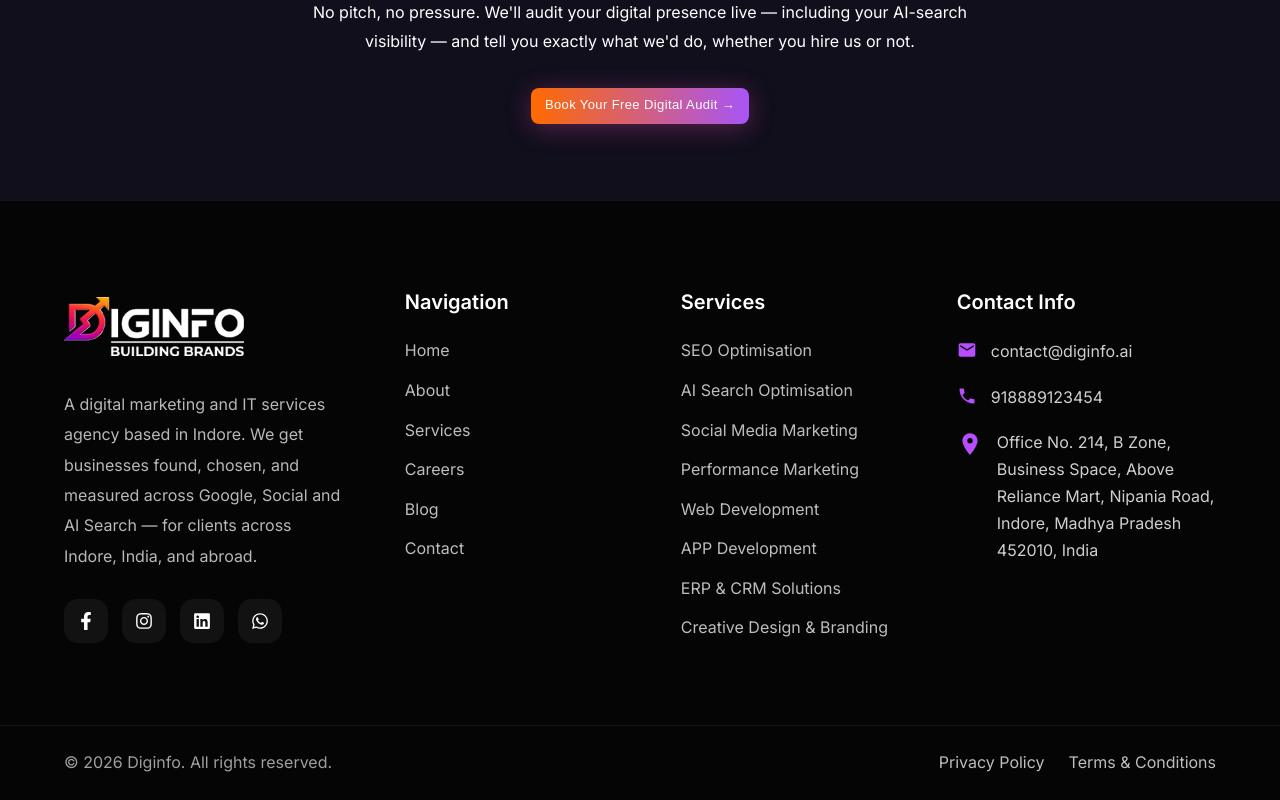
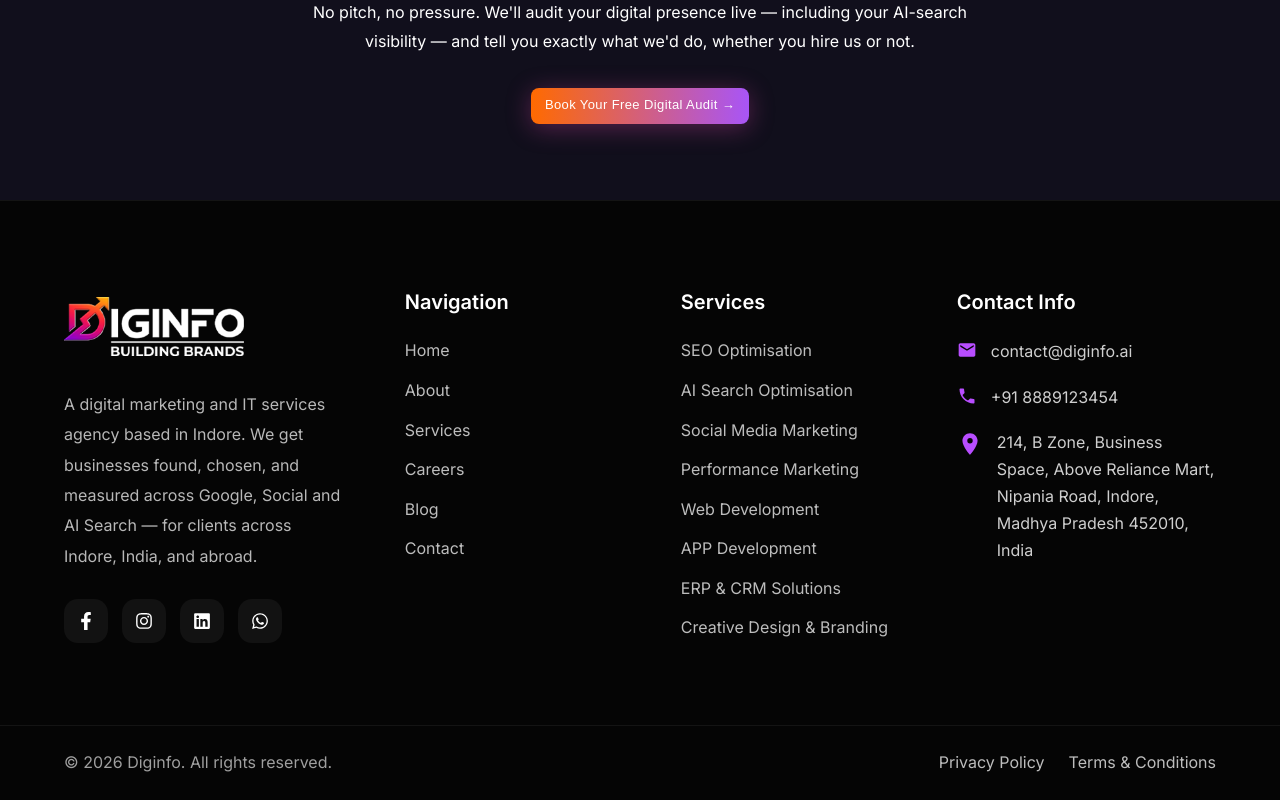
Before and after one commit to Yash-devloper/Diginfo-Nextjs, a Next.js app: page /about in a window 1280 px wide. Shown: the part 6010-6810 px from the top of the page. Built offline with nearby package versions, Linux system fonts and the light colour scheme; no server answers; the database is empty.

Commit message:
change contact details

```diff
--- a/src/components/Footer.tsx
+++ b/src/components/Footer.tsx
@@ -118,13 +118,13 @@ export default function Footer() {
 
             <div className="contact-item">
               <MdPhone />
-              <span>918889123454</span>
+              <span>+91 8889123454</span>
             </div>
 
             <div className="contact-item">
               <MdLocationOn className="footer-location-icon" />
               <span>
-                Office No. 214, B Zone, Business Space, Above Reliance Mart,
+                214, B Zone, Business Space, Above Reliance Mart,
                 Nipania Road, Indore, Madhya Pradesh 452010, India
               </span>
             </div>
```
